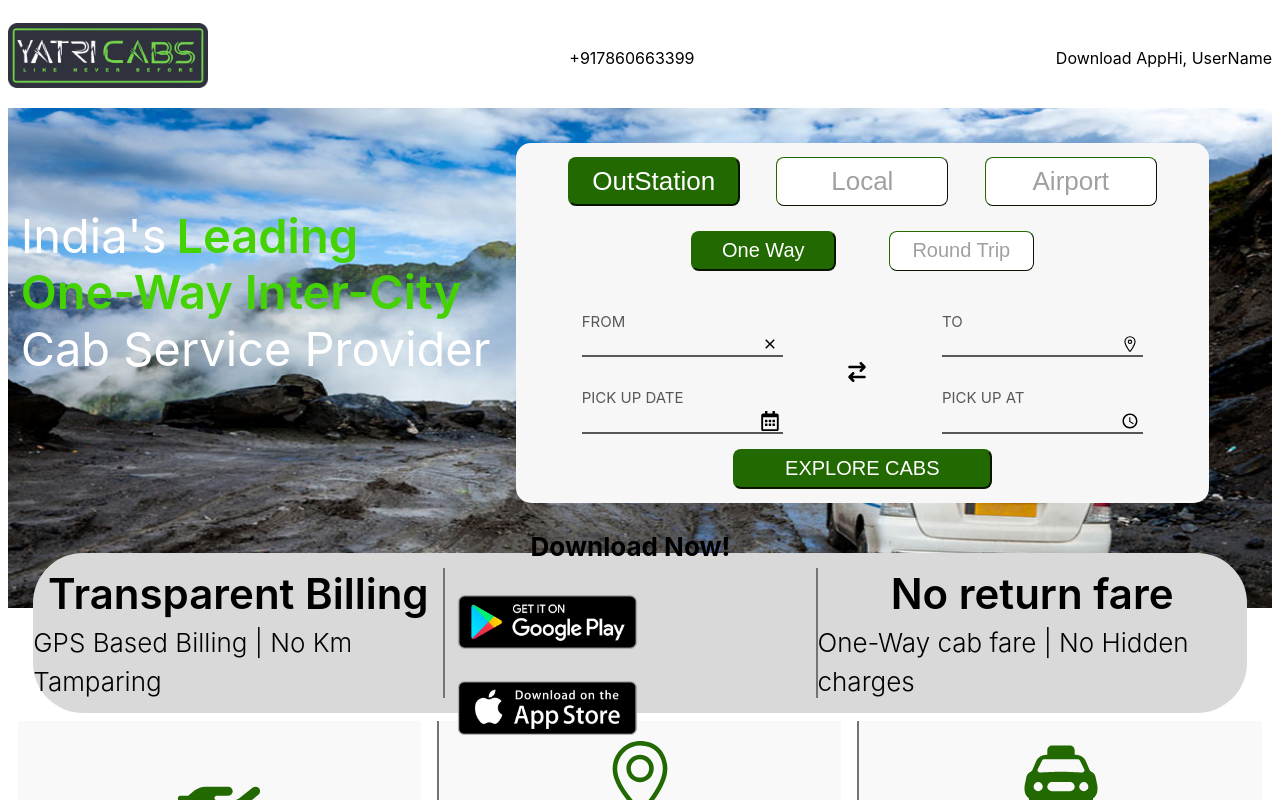
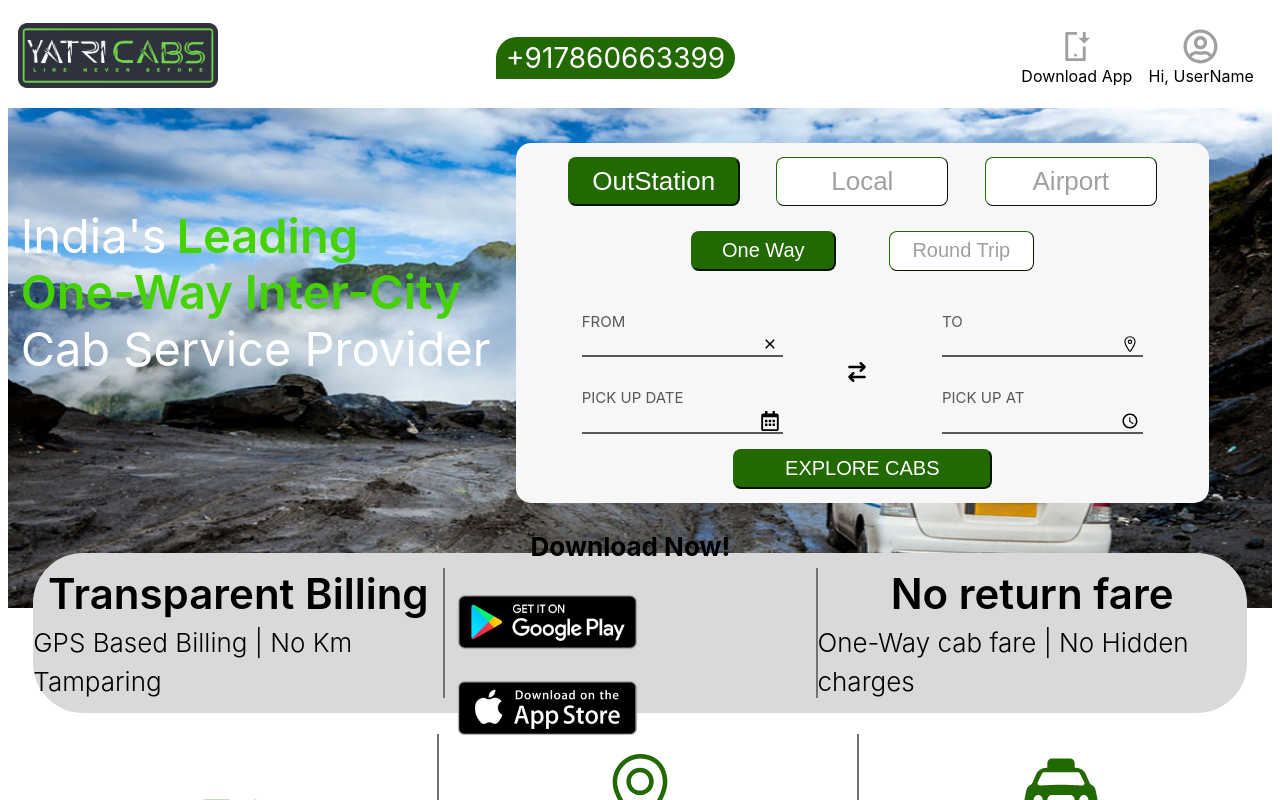
Before and after one commit to mitalrs/CabSite, a React (Vite) app in the folder yatra-cabs/: page / in a window 1280 px wide. Shown: the top 800 px of the page. Built offline with nearby package versions, Linux system fonts and the light colour scheme.

Commit message:
fix some css for desktop

```diff
--- a/yatra-cabs/src/App.css
+++ b/yatra-cabs/src/App.css
@@ -8,7 +8,7 @@
 .wrapper-0n-app-component{
     display: flex;
     flex-direction: column;
-    gap: 150px;
+    gap: 100px;
     max-width: 1440px;
     justify-content: center;
     flex-shrink: 0;
--- a/yatra-cabs/src/Component/CarRental/style.css
+++ b/yatra-cabs/src/Component/CarRental/style.css
@@ -1,7 +1,3 @@
-.wrapper-0n-carrental{
-    height: 969px;
-}
-
   .wrapper-0n-carrental .container {
     margin: 10px 10px;
     /* background-color: #ffffff; */
--- a/yatra-cabs/src/Component/Footer/style.css
+++ b/yatra-cabs/src/Component/Footer/style.css
@@ -1,6 +1,3 @@
-.wrapper-0n-footer{
-    height: 165px;
-}
 .footer {
     background-color: #000000;
     color: #ffffff;
--- a/yatra-cabs/src/Component/Landing/NavBar/index.jsx
+++ b/yatra-cabs/src/Component/Landing/NavBar/index.jsx
@@ -1,5 +1,9 @@
 import './style.css'
 import logo from '../../../assets/logo.png'
+import { RiMobileDownloadLine } from "react-icons/ri";
+import { FaRegUserCircle } from "react-icons/fa";
+
+
 
 function Index() {
 
@@ -9,14 +13,16 @@ function Index() {
         <div>
         <img className='logo' src={logo} alt="Logo" />
         </div>
-        <div>
+        <div className='contact'>
         +917860663399
         </div>
-        <div className='nav-bar-right-side-item'>
-          <div>
+        <div className='right-menu-items'>
+          <div className='item-container'>
+            <RiMobileDownloadLine className='icon'/>
            <p>Download App</p>
           </div>
-          <div>
+          <div className='item-container'>
+            <FaRegUserCircle className='icon'/>
             <p>Hi, UserName</p>
           </div>
         </div>
--- a/yatra-cabs/src/Component/Landing/NavBar/style.css
+++ b/yatra-cabs/src/Component/Landing/NavBar/style.css
@@ -3,13 +3,34 @@
     display: flex;
     justify-content: space-between;
     align-items: center;
+    padding: 0 10px 0 10px;
 }
-
+.nav-bar .contact{
+    background-color: #216900;
+    padding: 0 10px 0 10px;
+    border-radius: 100px 100px 100px 1px;
+    color: white;
+    font-size: 28px;
+}
 .logo{
     width: 200px;
     height: 65px;
 }
-.nav-bar-right-side-item{
+.right-menu-items{
+    height: 100%;
+    width: 20%;
     display: flex;
     justify-content: space-around;
+    align-items: center;
 }
+.item-container{
+    display: flex;
+    justify-content: center;
+    align-items: center;
+    flex-direction: column;
+}
+.item-container .icon{
+    width: 35px;
+    height: 35px;
+    color: #A0A0A0;
+}
--- a/yatra-cabs/src/Component/LocalTaxiServices/style.css
+++ b/yatra-cabs/src/Component/LocalTaxiServices/style.css
@@ -3,7 +3,7 @@
 }
 .hero-section {
     text-align: center;
-    padding: 30px;
+    padding: 10px;
     color: #333;
   }
 
@@ -13,6 +13,7 @@
     color: #585858;
     margin-bottom: 10px;
     text-transform: uppercase;
+    margin: 0 0 20px 0;
   }
 
   .hero-description {
--- a/yatra-cabs/src/Component/NotFairGrid/style.css
+++ b/yatra-cabs/src/Component/NotFairGrid/style.css
@@ -4,6 +4,7 @@
     display: flex;
     justify-content: space-between;
     align-items: center ;
+    margin-top: 5%;
 }
 .info-section {
     display: flex;
@@ -17,7 +18,6 @@
     flex: 1;
     text-align: center;
     padding: 20px;
-    background-color: #f9f9f9;
   }
 
   .card-icon {
--- a/yatra-cabs/src/Component/RoadTrip/style.css
+++ b/yatra-cabs/src/Component/RoadTrip/style.css
@@ -1,7 +1,3 @@
-.wrapper-0n-roadtrip{
-  height: 969px;
-}
-
 .wrapper-0n-roadtrip .container {
   margin: 10px 10px;
   display: flex;
--- a/yatra-cabs/src/Component/WhyCab/style.css
+++ b/yatra-cabs/src/Component/WhyCab/style.css
@@ -1,6 +1,3 @@
-.wrapper-0n-whycab{
-    height: 620px;
-}
   .why-choose-one-way-cab{
     display: flex;
     justify-content: center;
```
